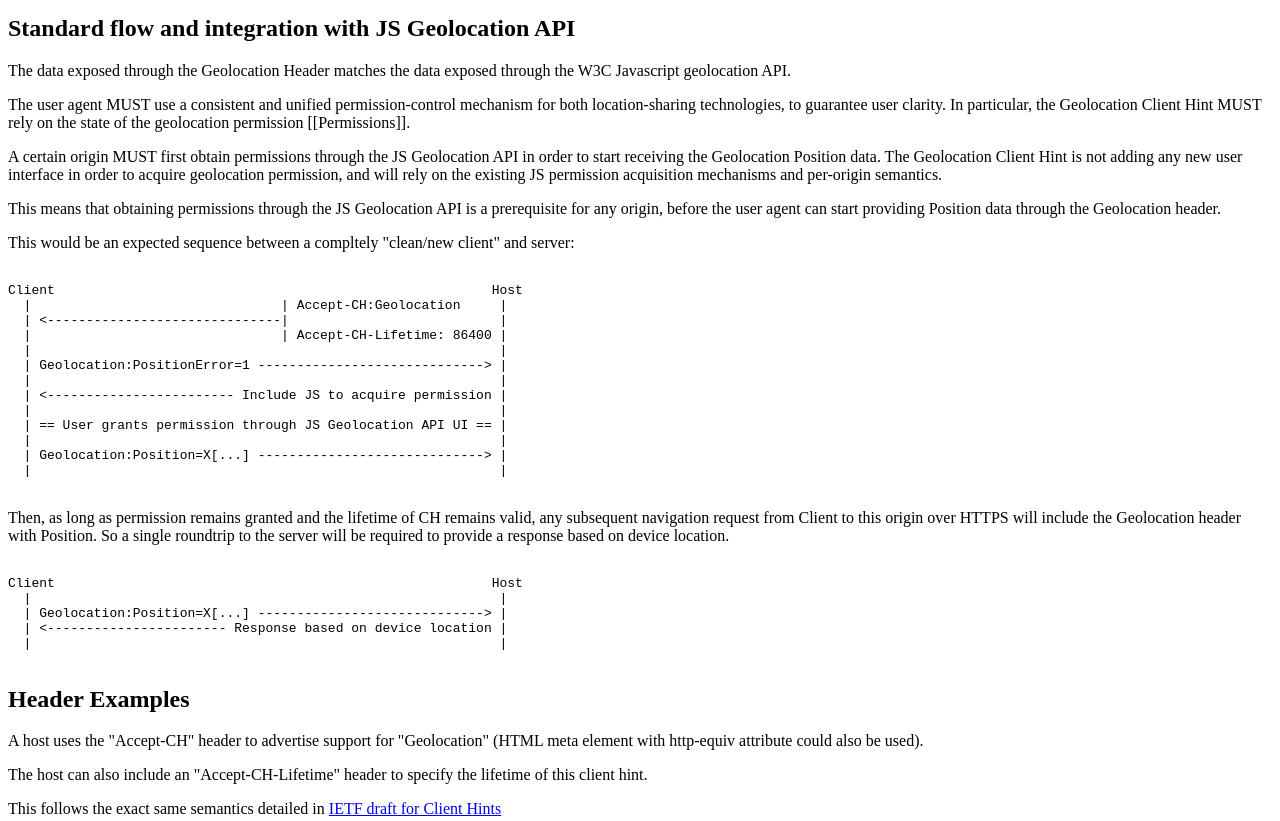
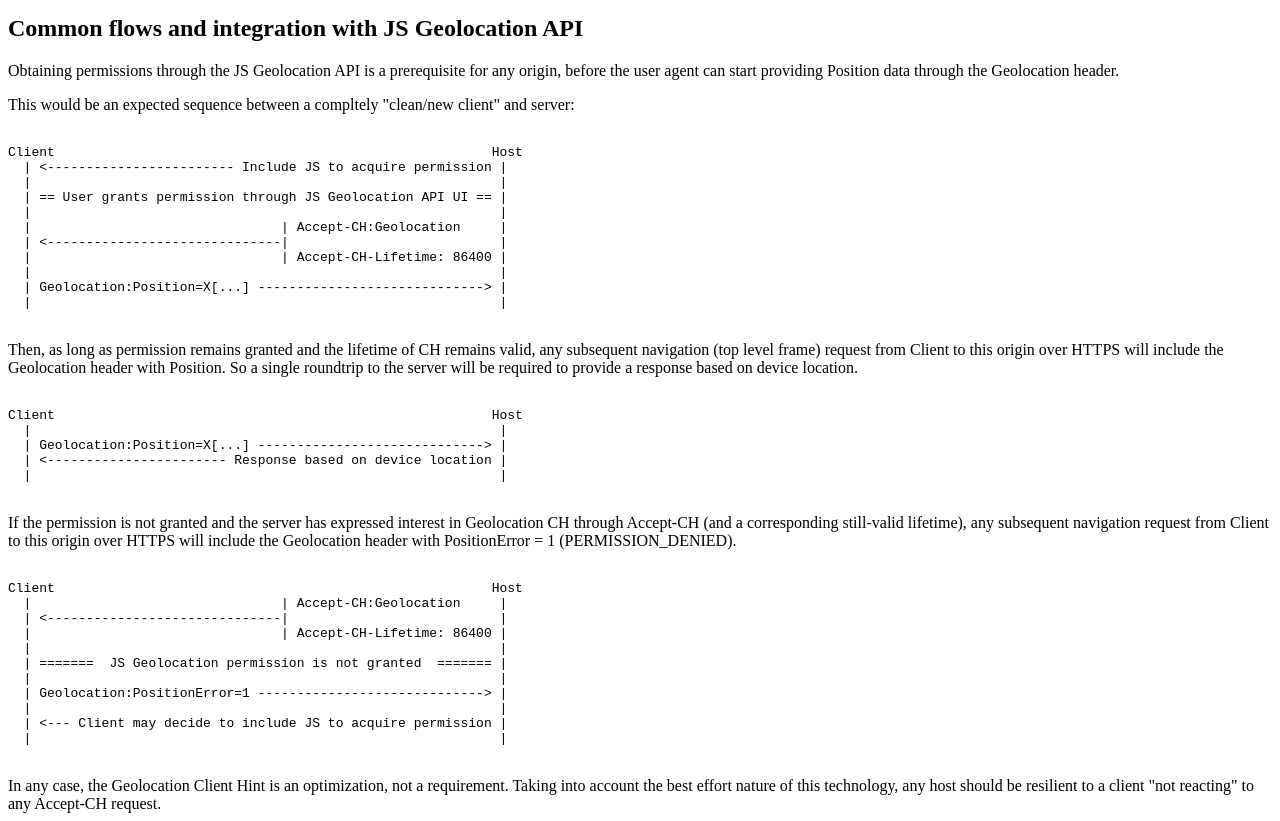
Before and after one commit to scheib/geolocation-client-hint, a plain HTML site: page index.html in a window 1280 px wide. Shown: the part 280-1101 px from the top of the page. Drawn offline with Linux system fonts and the light colour scheme.

Commit message:
More basic flows
Added more basic flows at the top.

```diff
--- a/index.html
+++ b/index.html
@@ -69,7 +69,56 @@
   </section>
 
   <section id="js-integration">
-      <h2>Standard flow and integration with JS Geolocation API</h2>
+      <h2>Common flows and integration with JS Geolocation API</h2>
+      <p>
+      Obtaining permissions through the JS Geolocation API is a prerequisite for any origin, before the user agent can start providing Position data through the Geolocation header.
+      </p>
+      <p>
+      This would be an expected sequence between a compltely "clean/new client" and server:
+      </p>
+      <pre><code>
+Client                                                        Host
+  | <------------------------ Include JS to acquire permission |
+  |                                                            |
+  | == User grants permission through JS Geolocation API UI == |
+  |                                                            |
+  |                                | Accept-CH:Geolocation     |
+  | <------------------------------|                           |
+  |                                | Accept-CH-Lifetime: 86400 |
+  |                                                            |
+  | Geolocation:Position=X[...] -----------------------------> |
+  |                                                            |
+      </code></pre>
+      <p>
+      Then, as long as permission remains granted and the lifetime of CH remains valid, any subsequent navigation (top level frame) request from Client to this origin over HTTPS will include the Geolocation header with Position. So a single roundtrip to the server will be required to provide a response based on device location.
+      </p>
+      <pre><code>
+Client                                                        Host
+  |                                                            |
+  | Geolocation:Position=X[...] -----------------------------> |
+  | <----------------------- Response based on device location |
+  |                                                            |
+      </code></pre>
+
+      <p>
+      If the permission is not granted and the server has expressed interest in Geolocation CH through Accept-CH (and a corresponding still-valid lifetime), any subsequent navigation request from Client to this origin over HTTPS will include the Geolocation header with PositionError = 1 (PERMISSION_DENIED).
+      </p>
+    <pre><code>
+Client                                                        Host
+  |                                | Accept-CH:Geolocation     |
+  | <------------------------------|                           |
+  |                                | Accept-CH-Lifetime: 86400 |
+  |                                                            |
+  | =======  JS Geolocation permission is not granted  ======= |
+  |                                                            |
+  | Geolocation:PositionError=1 -----------------------------> |
+  |                                                            |
+  | <--- Client may decide to include JS to acquire permission |
+  |                                                            |
+    </code></pre>
+    <p>
+    In any case, the Geolocation Client Hint is an optimization, not a requirement. Taking into account the best effort nature of this technology, any host should be resilient to a client "not reacting" to any Accept-CH request.
+    </p>
       <p>
       The data exposed through the Geolocation Header matches the data exposed through the W3C Javascript geolocation API.
       </p>
@@ -79,37 +128,6 @@
       <p>
       A certain origin MUST first obtain permissions through the JS Geolocation API in order to start receiving the Geolocation Position data. The Geolocation Client Hint is not adding any new user interface in order to acquire geolocation permission, and will rely on the existing JS permission acquisition mechanisms and per-origin semantics.
       </p>
-      <p>
-      This means that obtaining permissions through the JS Geolocation API is a prerequisite for any origin, before the user agent can start providing Position data through the Geolocation header.
-      </p>
-      <p>
-      This would be an expected sequence between a compltely "clean/new client" and server:
-      </p>
-      <pre><code>
-Client                                                        Host
-  |                                | Accept-CH:Geolocation     |
-  | <------------------------------|                           |
-  |                                | Accept-CH-Lifetime: 86400 |
-  |                                                            |
-  | Geolocation:PositionError=1 -----------------------------> |
-  |                                                            |
-  | <------------------------ Include JS to acquire permission |
-  |                                                            |
-  | == User grants permission through JS Geolocation API UI == |
-  |                                                            |
-  | Geolocation:Position=X[...] -----------------------------> |
-  |                                                            |
-      </code></pre>
-      <p>
-      Then, as long as permission remains granted and the lifetime of CH remains valid, any subsequent navigation request from Client to this origin over HTTPS will include the Geolocation header with Position. So a single roundtrip to the server will be required to provide a response based on device location.
-      </p>
-      <pre><code>
-Client                                                        Host
-  |                                                            |
-  | Geolocation:Position=X[...] -----------------------------> |
-  | <----------------------- Response based on device location |
-  |                                                            |
-      </code></pre>
   </section>
 
   <section id="header-examples">
```
